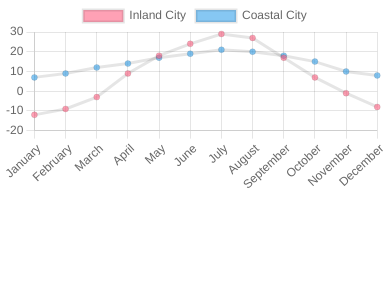
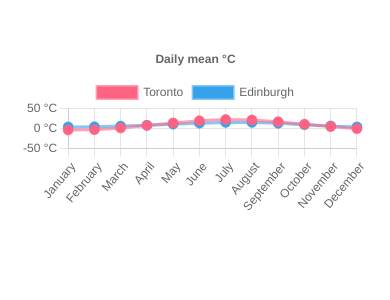
Before and after one commit to edvinpontuslarsson/ts-chart.js-example, a React (Create React App) app: page / in a window 390 px wide. Shown: the top 300 px of the page. Built offline with nearby package versions, Linux system fonts and the light colour scheme.

Commit message:
Styled chart (#3)
* color fix

* adds title

* rm todo comment

* css

* adds celcius y axis

* puts getColor in utils

* getAllMonths util func

* real mean c Toronto Edinburgh

* also bg colors

```diff
--- a/src/App.css
+++ b/src/App.css
@@ -1,38 +1,19 @@
 .App {
-  text-align: center;
+  display: flex;
+  align-items: center;
+  justify-content: center;
+  height: 100vh;
 }
 
-.App-logo {
-  height: 40vmin;
-  pointer-events: none;
+.chart {
+  position: relative;
+  width: 60vw;
+  height: 80vh;
 }
 
-@media (prefers-reduced-motion: no-preference) {
-  .App-logo {
-    animation: App-logo-spin infinite 20s linear;
+@media only screen and (max-width: 1000px) {
+  .chart {
+    width: 90vw;
+    height: 90vh;
   }
 }
-
-.App-header {
-  background-color: #282c34;
-  min-height: 100vh;
-  display: flex;
-  flex-direction: column;
-  align-items: center;
-  justify-content: center;
-  font-size: calc(10px + 2vmin);
-  color: white;
-}
-
-.App-link {
-  color: #61dafb;
-}
-
-@keyframes App-logo-spin {
-  from {
-    transform: rotate(0deg);
-  }
-  to {
-    transform: rotate(360deg);
-  }
-}
--- a/src/App.tsx
+++ b/src/App.tsx
@@ -1,6 +1,7 @@
+import './App.css';
 import { Chart, registerables } from 'chart.js';
 import { getCities } from './api/api';
-import AvgTemperaturesChart from './components/AvgTemperaturesChart';
+import MeanTemperatures from './components/MeanTemperatures';
 
 export default function App() {
   Chart.register(...registerables);
@@ -9,7 +10,7 @@ export default function App() {
 
   return (
     <div className="App">
-      <AvgTemperaturesChart cities={cities} />
+      <MeanTemperatures cities={cities} />
     </div>
   );
 }
--- a/src/api/api.ts
+++ b/src/api/api.ts
@@ -7,20 +7,20 @@ export interface IFixedLengthArray<L extends number, T> extends ArrayLike<T> {
 
 export interface ICity {
   name: string;
-  avgMonthlyCelciusTemperatures: IFixedLengthArray<12, number>;
+  meanTemperatures: IFixedLengthArray<12, number>;
 }
 
 export const getCities = (): ICity[] => [
   {
-    name: 'Inland City',
-    avgMonthlyCelciusTemperatures: [
-      -12, -9, -3, 9, 18, 24, 29, 27, 17, 7, -1, -8,
+    name: 'Toronto',
+    meanTemperatures: [
+      -3.7, -2.6, 1.4, 7.9, 14.1, 19.4, 22.3, 21.5, 17.2, 10.7, 4.9, -0.5,
     ] as const,
   },
   {
-    name: 'Coastal City',
-    avgMonthlyCelciusTemperatures: [
-      7, 9, 12, 14, 17, 19, 21, 20, 18, 15, 10, 8,
+    name: 'Edinburgh',
+    meanTemperatures: [
+      4.2, 4.5, 6.2, 8.1, 10.8, 13.5, 15.3, 15.2, 13.0, 9.8, 6.7, 4.2,
     ] as const,
   },
 ];
--- a/src/components/AvgTemperaturesChart.tsx
+++ /dev/null
@@ -1,60 +0,0 @@
-import { ICity } from '../api/api';
-import { Line } from 'react-chartjs-2';
-
-interface IProps {
-  cities: ICity[];
-}
-
-// TODO see if this works:
-// https://blog.logrocket.com/using-chart-js-react/
-
-// TODO this is also reference
-// https://www.chartjs.org/docs/latest/samples/line/line.html
-
-export default function AvgTemperaturesChart(props: IProps) {
-  const { cities } = props;
-
-  const colors = [
-    'rgba(255, 99, 132, 0.6)',
-    'rgba(54, 162, 235, 0.6)',
-    'rgba(255, 206, 86, 0.6)',
-    'rgba(75, 192, 192, 0.6)',
-    'rgba(153, 102, 255, 0.6)',
-    'rgba(255, 159, 64, 0.6)',
-    'rgba(255, 99, 132, 0.6)',
-  ];
-
-  const getColor = (i: number) => {
-    if (i > colors.length - 1) return 'rgb(0, 0, 0)';
-    return colors[i];
-  };
-
-  const chartData = {
-    labels: [
-      'January',
-      'February',
-      'March',
-      'April',
-      'May',
-      'June',
-      'July',
-      'August',
-      'September',
-      'October',
-      'November',
-      'December',
-    ],
-    datasets: cities.map((city, i) => ({
-      id: i + 1,
-      label: city.name,
-      data: city.avgMonthlyCelciusTemperatures as number[],
-      backgroundColor: getColor(i),
-    })),
-  };
-
-  return (
-    <div className="chart">
-      <Line datasetIdKey="avg_temp" data={chartData} />
-    </div>
-  );
-}
--- /dev/null
+++ b/src/components/MeanTemperatures.tsx
@@ -0,0 +1,52 @@
+import { ICity } from '../api/api';
+import { Line } from 'react-chartjs-2';
+import {
+  getAllMonths,
+  getBackgroundColor,
+  getBorderColor,
+} from '../utils/utils';
+
+interface IProps {
+  cities: ICity[];
+}
+
+export default function MeanTemperatures(props: IProps) {
+  const { cities } = props;
+
+  const chartData = {
+    labels: getAllMonths(),
+    datasets: cities.map((city, i) => ({
+      id: i + 1,
+      label: city.name,
+      data: city.meanTemperatures as number[],
+      borderColor: getBorderColor(i),
+      backgroundColor: getBackgroundColor(i),
+      pointRadius: 5,
+      pointHoverRadius: 5,
+    })),
+  };
+
+  return (
+    <div className="chart">
+      <Line
+        datasetIdKey="avg_temp"
+        data={chartData}
+        options={{
+          plugins: {
+            title: {
+              display: true,
+              text: 'Daily mean °C',
+            },
+          },
+          scales: {
+            y: {
+              ticks: {
+                callback: (temperature) => `${temperature} °C`,
+              },
+            },
+          },
+        }}
+      />
+    </div>
+  );
+}
--- /dev/null
+++ b/src/utils/utils.ts
@@ -0,0 +1,44 @@
+const borderColors = [
+  'rgba(255, 99, 132, 0.6)',
+  'rgba(54, 162, 235, 0.6)',
+  'rgba(255, 206, 86, 0.6)',
+  'rgba(75, 192, 192, 0.6)',
+  'rgba(153, 102, 255, 0.6)',
+  'rgba(255, 159, 64, 0.6)',
+  'rgba(255, 99, 132, 0.6)',
+];
+
+const bgColors = [
+  '#ff6384',
+  '#36a2eb',
+  '#ffce56',
+  '#4bc0c0',
+  '#9966ff',
+  '#ff9f40',
+  '#ff6384',
+];
+
+export const getBorderColor = (i: number) => {
+  if (i > borderColors.length - 1) return 'rgb(0, 0, 0)';
+  return borderColors[i];
+};
+
+export const getBackgroundColor = (i: number) => {
+  if (i > bgColors.length - 1) return 'rgb(0, 0, 0)';
+  return bgColors[i];
+};
+
+export const getAllMonths = () => [
+  'January',
+  'February',
+  'March',
+  'April',
+  'May',
+  'June',
+  'July',
+  'August',
+  'September',
+  'October',
+  'November',
+  'December',
+];
```
